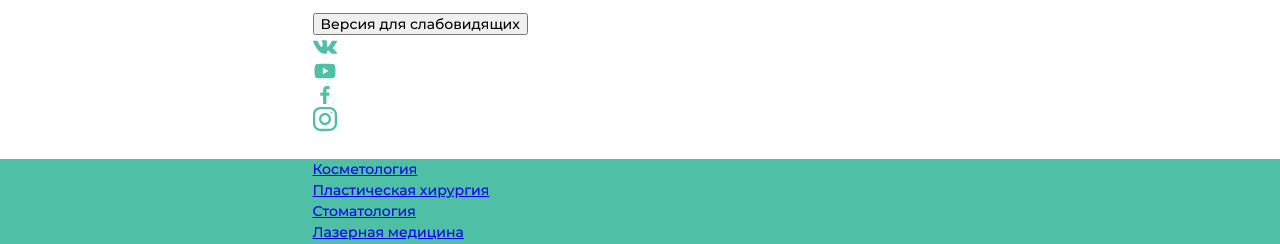
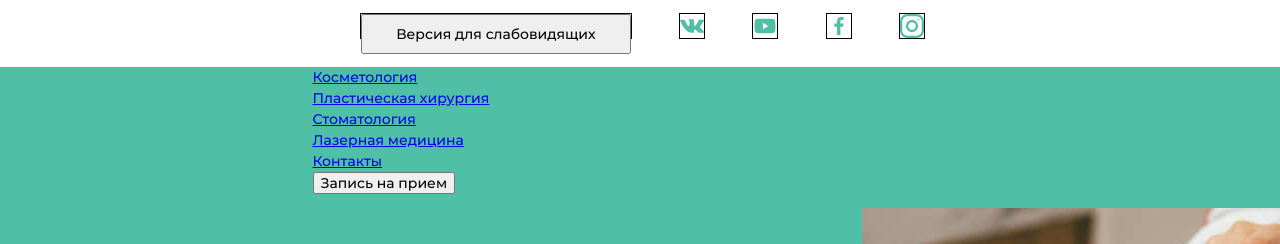
Before and after one commit to actavioDen/SalonKrasoty, a website: page index.html in a window 1280 px wide. Shown: the part 78-322 px from the top of the page. Drawn offline with Linux system fonts and the light colour scheme; files that its build step writes are made by us from their sources.

Commit message:
в процессе - социальные кнопки

```diff
--- a/css/about-slider/about-slider.css
+++ b/css/about-slider/about-slider.css
@@ -23,4 +23,5 @@
   width: 746px;
   height: 533px;
   grid-column: 6/13;
+  background-color: #ccc;
 }
--- a/css/advantages/advantages.css
+++ b/css/advantages/advantages.css
@@ -36,9 +36,11 @@
 .advantages__img {
   width: 526px;
   height: 230px;
+  background-color: #ccc;
 }
 
 .advantages__img-document {
   width: 306px;
   height: 400px;
+  background-color: #ccc;
 }
--- a/css/social-list/social-list.css
+++ b/css/social-list/social-list.css
@@ -1,28 +1,40 @@
 .social-list {
+  width: 660px;
   padding: 0;
+  display: flex;
+  justify-content: space-evenly;
+  align-items: center;
+  align-content: center;
   list-style: none;
 }
 
-.social-list__vk {
+.social-list__item {
   width: 24px;
   height: 24px;
+  border: #000 solid 1px;
+}
+
+.social-list__item--visually-impaired {
+  width: 270px;
+}
+
+.social-list__item--visually-impaired-button {
+  width: 270px;
+  height: 40px;
+}
+
+.social-list__item--vk {
   background: url("../../img/social/vk.svg");
 }
 
-.social-list__youtube {
-  width: 24px;
-  height: 24px;
+.social-list__item--youtube {
   background: url("../../img/social/youtube.svg");
 }
 
-.social-list__facebook {
-  width: 24px;
-  height: 24px;
+.social-list__item--facebook {
   background: url("../../img/social/facebook.svg");
 }
 
-.social-list__instagramm {
-  width: 24px;
-  height: 24px;
+.social-list__item--instagram {
   background: url("../../img/social/instagram.svg");
 }
--- a/index.html
+++ b/index.html
@@ -30,13 +30,11 @@
                 </li>
             </ul>
             <ul class="social-list">
-                <li>
-                    <button>Версия для слабовидящих</button>
-                </li>
-                <li class="social-list__vk"><a href="#"></a></li>
-                <li class="social-list__youtube"><a href="#"></a></li>
-                <li class="social-list__facebook"><a href="#"></a></li>
-                <li class="social-list__instagramm"><a href="#"></a></li>
+                <li class="social-list__item social-list__item--visually-impaired"><button class="social-list__item--visually-impaired-button">Версия для слабовидящих</button></li>
+                <li class="social-list__item social-list__item--vk"><a href="#"></a></li>
+                <li class="social-list__item social-list__item--youtube"><a href="#"></a></li>
+                <li class="social-list__item social-list__item--facebook"><a href="#"></a></li>
+                <li class="social-list__item social-list__item--instagram"><a href="#"></a></li>
             </ul>
         </nav>
     </header>
```
Also changed, not shown: 1 other file.
